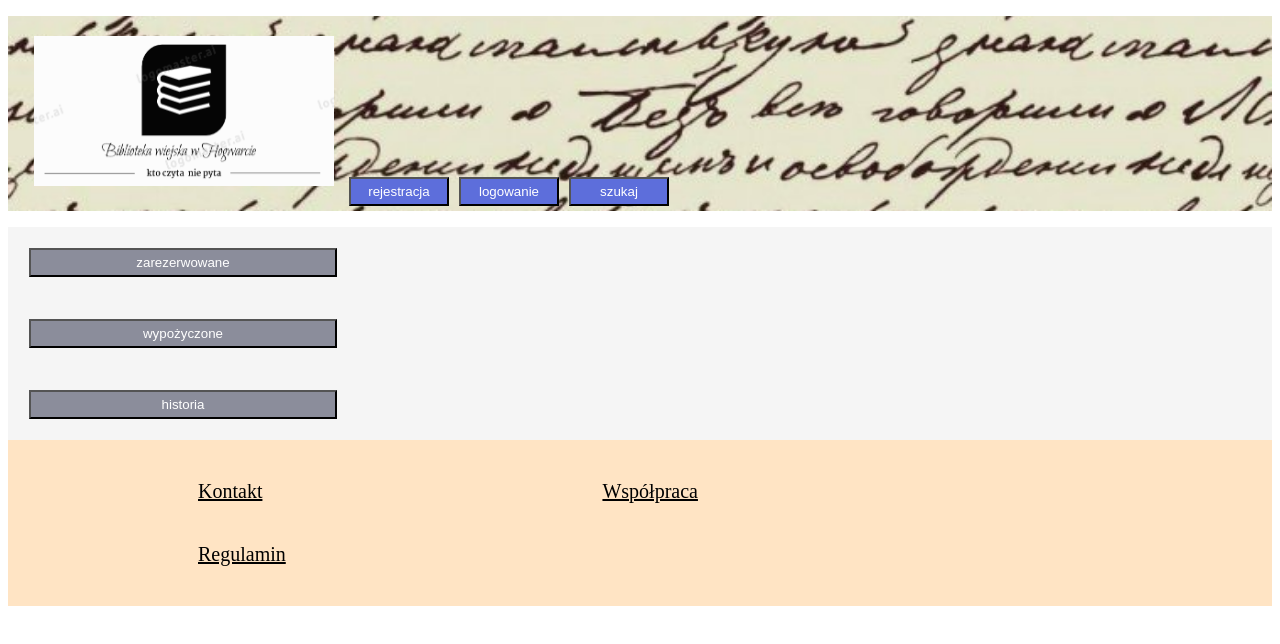
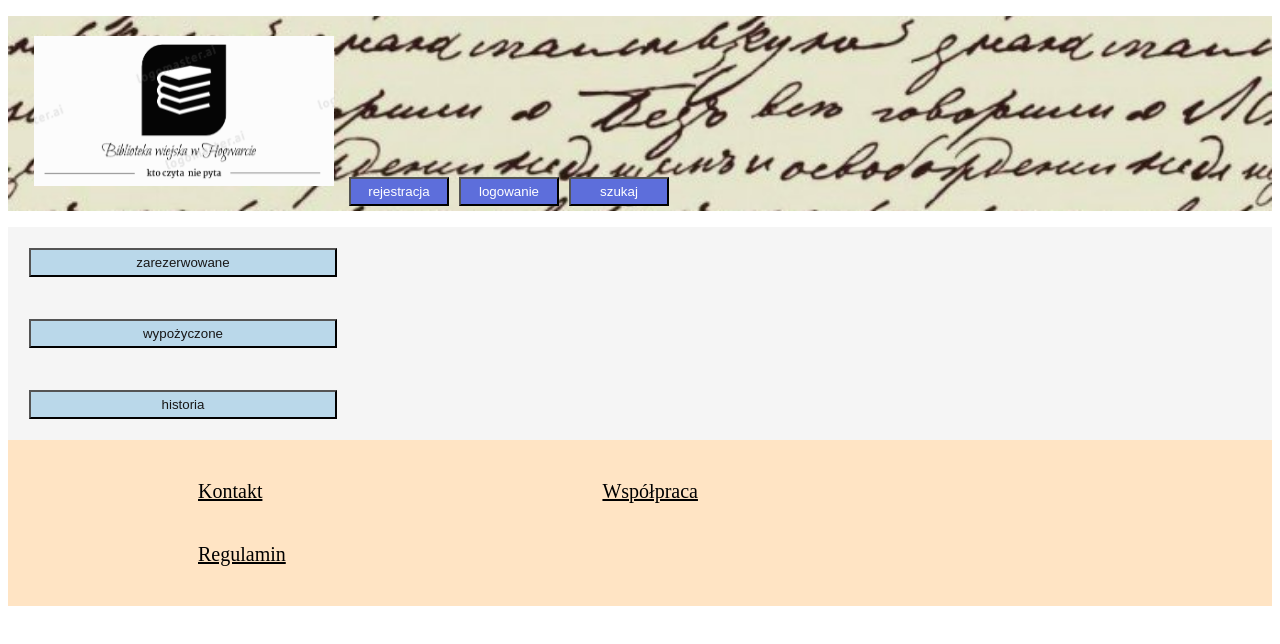
Before and after one commit to Dawidgh0st/biblioteka, an Angular app: page /user in a window 1280 px wide. Shown: the top 644 px of the page. Built offline with nearby package versions, Linux system fonts and the light colour scheme.

Commit message:
colors buttos unificated

```diff
--- a/src/app/user/user.component.scss
+++ b/src/app/user/user.component.scss
@@ -6,8 +6,8 @@ nav {
        width: 25%;
        padding: 5px;
        margin: 5px;
-       color: white;
-       background-color: rgb(139, 141, 155);
+       color: rgb(24, 23, 23);
+       background-color: rgb(186, 216, 234);
 
 
    }
```
